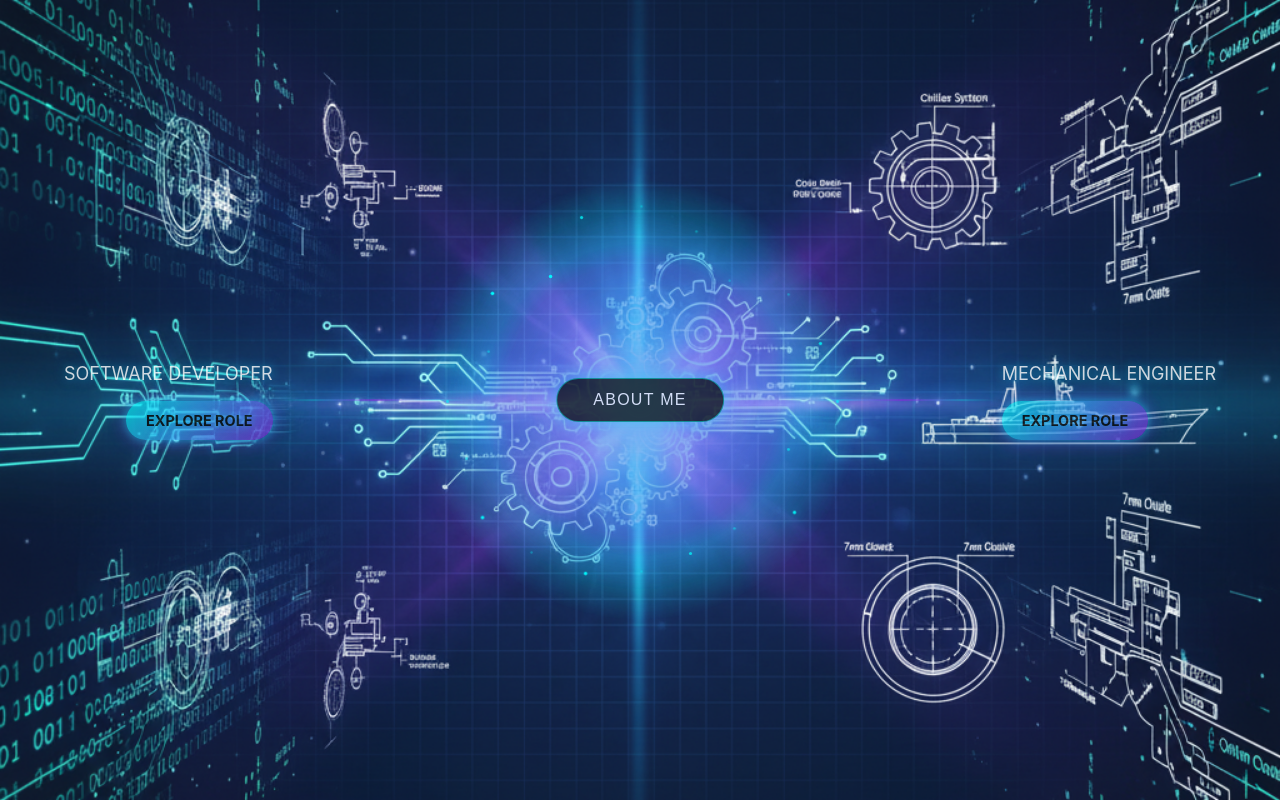
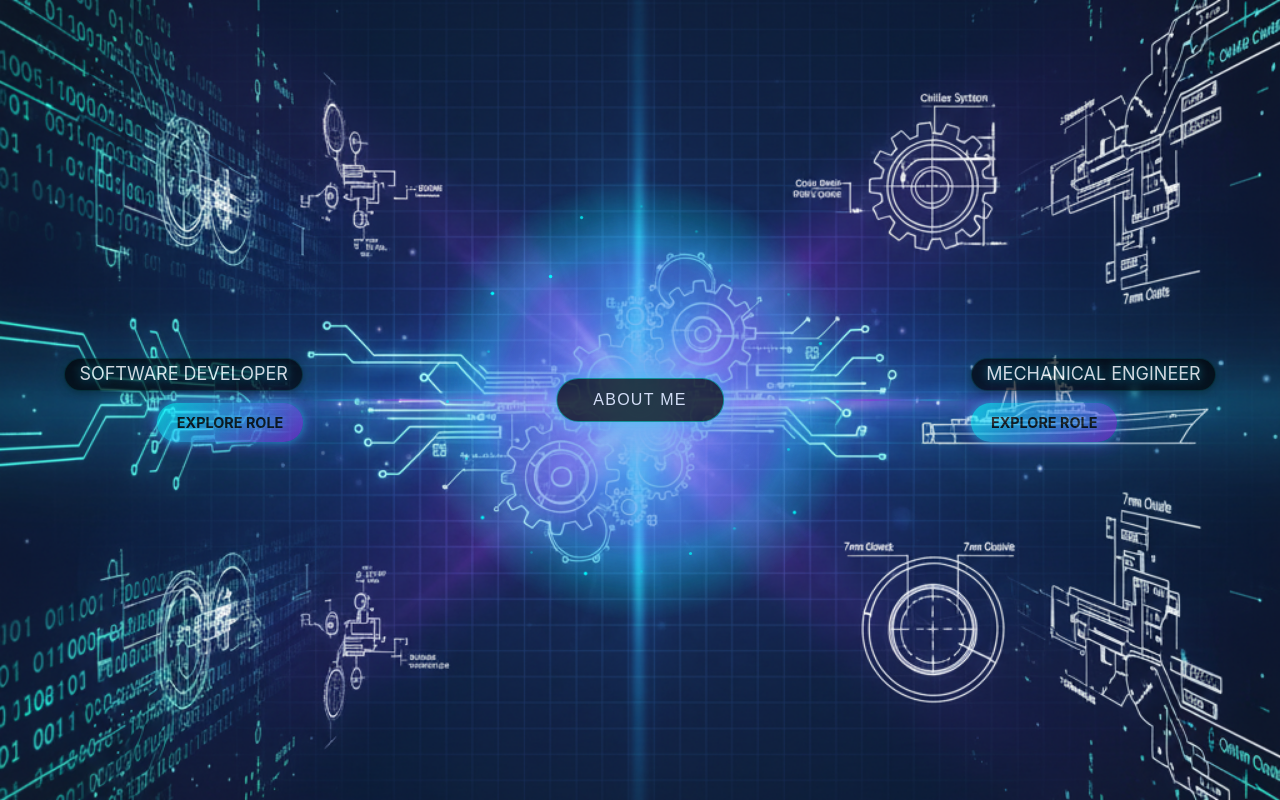
Before and after one commit to phlvnhalime/halimePehlivan-Porfolio, a Vue app: page / in a window 1280 px wide. Built offline with nearby package versions, Linux system fonts and the light colour scheme.

Commit message:
feat: background for text in main

```diff
--- a/src/components/css/BrainConcept.css
+++ b/src/components/css/BrainConcept.css
@@ -263,6 +263,14 @@
 /* Etiket metninin tek satırda kalmasını sağlar */
 .label-text {
   white-space: nowrap;
+  background: rgba(0, 0, 0, 0.85);
+  padding: 0.4rem 0.9rem;
+  border-radius: 999px;
+  line-height: 1;
+  box-shadow:
+    0 2px 8px rgba(0, 0, 0, 0.5),
+    0 0 12px rgba(0, 255, 255, 0.15);
+  border: 1px solid rgba(0, 255, 255, 0.15);
 }
 
 /* Sol etiketi sağa hizalar ve içerikleri sağda toplar */
```
